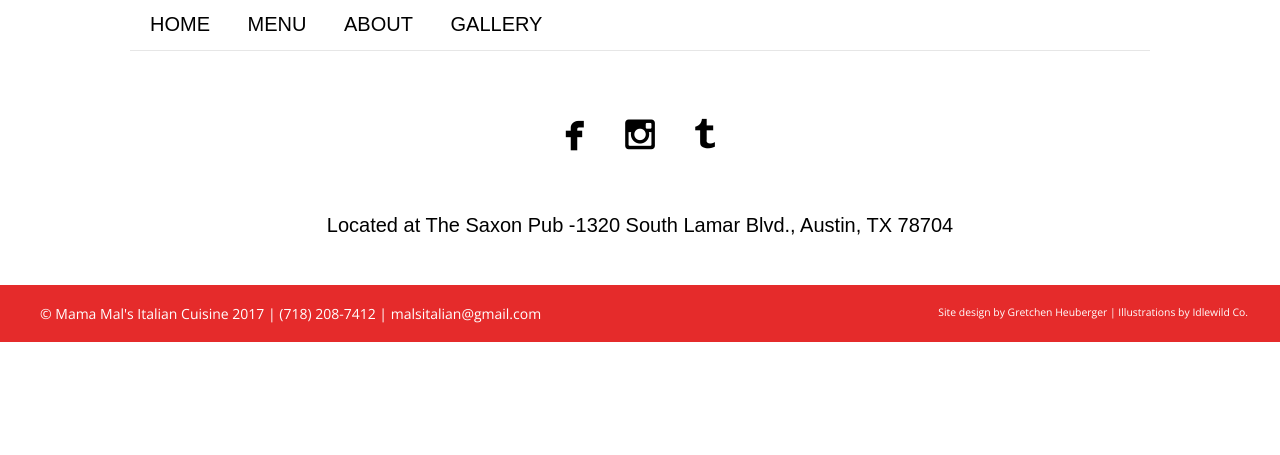
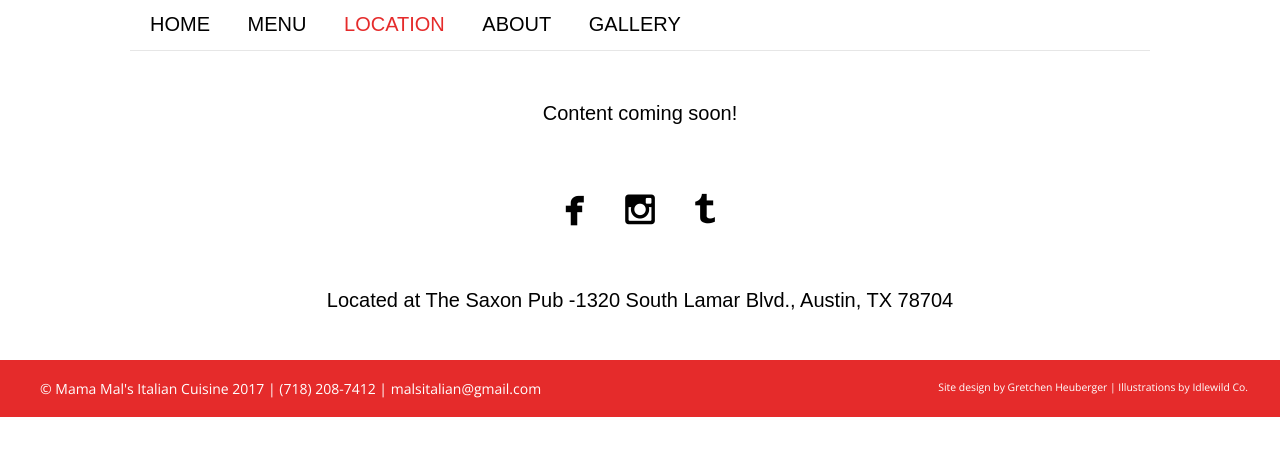
Before and after one commit to heuburglar/mamamals, a plain HTML site: page location.html in a window 1280 px wide. Shown: the part 283-738 px from the top of the page. Drawn offline with nearby package versions, Linux system fonts and the light colour scheme; a small style sheet from the web is missing; files whose address does not match are found by name.

Commit message:
update location page

```diff
--- a/css/styles.css
+++ b/css/styles.css
@@ -329,6 +329,16 @@ button a:hover {
   color: #000;
 }
 
+/* ===== LOCATION ===== */
+
+.location-main p {
+  margin: 0 auto;
+  font-family: 'font76997', sans-serif;
+  font-size: 1.25rem;
+  line-height: 1.25;
+  text-align: center;
+}
+
 /* ===== FOOTER ===== */
 
 footer {
--- a/location.html
+++ b/location.html
@@ -70,7 +70,7 @@
 							<ul>
 									<li><a href="index.html">HOME</a></li>
 									<li><a href="menu.html">MENU</a></li>
-									<!-- <li><a href="location.html" class="currentpage">LOCATION</a></li> -->
+									<li><a href="location.html" class="currentpage">LOCATION</a></li>
 									<li><a href="about.html">ABOUT</a></li>
 									<li><a href="gallery.html">GALLERY</a></li>
 							</ul>
@@ -83,6 +83,16 @@
 <!-- ===== START MAIN ===== -->
 
 		<main class="location-main">
+
+			<p>Content coming soon!</p>
+
+			<!-- <section class="mapmap"
+
+			<iframe class="map" src="https://www.google.com/maps/embed?pb=!1m18!1m12!1m3!1d3446.4221264133894!2d-97.76574798487994!3d30.253551581806732!2m3!1f0!2f0!3f0!3m2!1i1024!2i768!4f13.1!3m3!1m2!1s0x8644b520271405a7%3A0x77f5607a679e7c61!2s1320+S+Lamar+Blvd%2C+Austin%2C+TX+78704!5e0!3m2!1sen!2sus!4v1493397071082" width="800" height="600" frameborder="0" style="border:0" allowfullscreen></iframe>
+
+		</section>
+
+			<button><a href="http://www.thesaxonpub.com/">VIEW THE SAXON PUB MUSIC SCHEDULE</a></button> -->
 
 <!-- ===== START MAIN SOCIAL NAV ===== -->
 
```
Also changed, not shown: about.html (+1 -1 lines), gallery.html (+1 -1 lines), index.html (+1 -1 lines), menu.html (+1 -1 lines).
